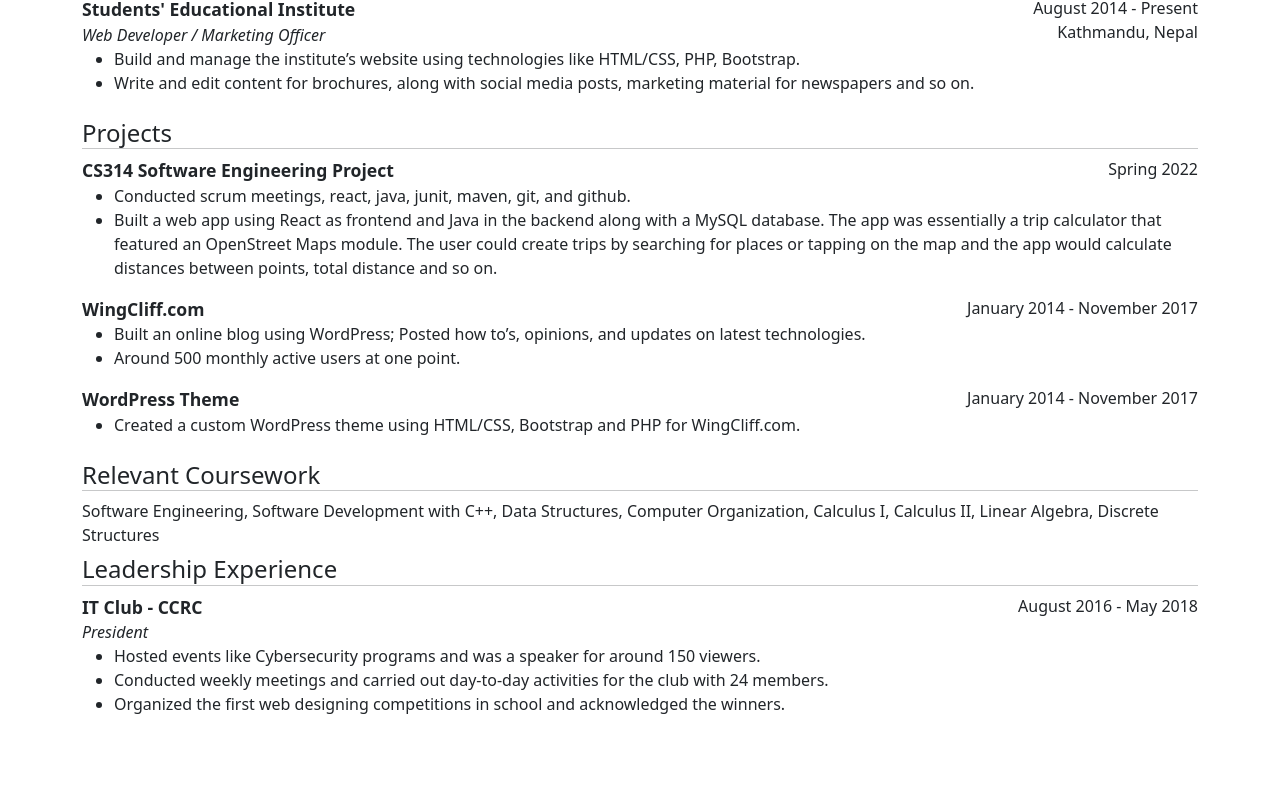
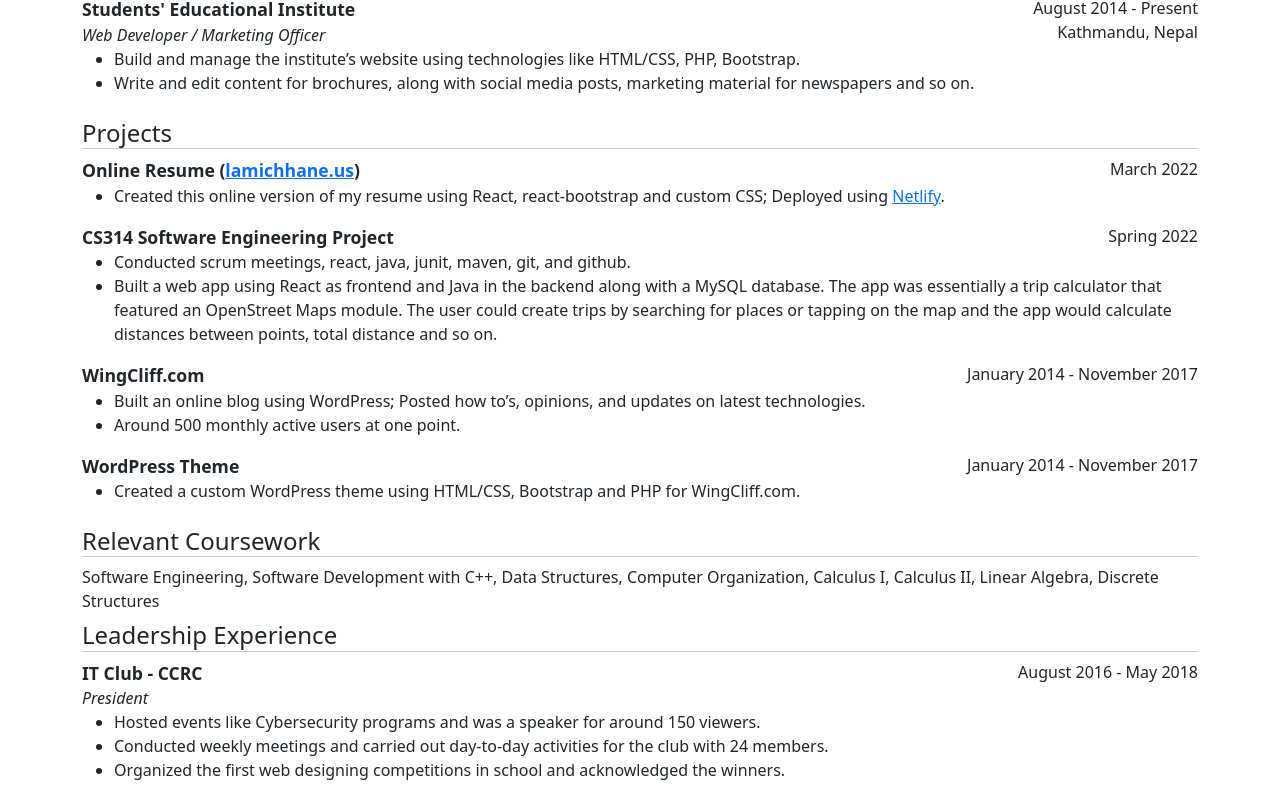
Before and after one commit to AyeCL/resume, a React (Create React App) app: page / in a window 1280 px wide. Shown: the part 877-1683 px from the top of the page. Before the commit the page ends 1617 px from the top, so only its background shows below. Built offline with nearby package versions, Linux system fonts and the light colour scheme.

Commit message:
Add online resume to projects

```diff
--- a/src/components/Projects.js
+++ b/src/components/Projects.js
@@ -6,6 +6,21 @@ function Projects() {
     <div className='container topic'>
         <h4 className='heading'>Projects</h4>
         <hr className='verticalLine'/>
+        <Row>
+          <div className='col-7'>
+            <strong style={{ fontSize: '1.1em' }}>Online Resume (<a href='.'>lamichhane.us</a>)</strong><br/>
+          </div>
+          <div className='col-5' style={{ textAlign: 'right' }}>
+            March 2022
+          </div>
+        </Row>
+        <Row>
+          <Col>
+            <ul>
+              <li>Created this online version of my resume using React, react-bootstrap and custom CSS; Deployed using <a href='https://www.netlify.com/' target='_blank' rel='noreferrer noopener'>Netlify</a>.</li>
+            </ul>
+          </Col>
+        </Row>
         <Row>
           <div className='col-7'>
             <strong style={{ fontSize: '1.1em' }}>CS314 Software Engineering Project</strong><br/>
```
